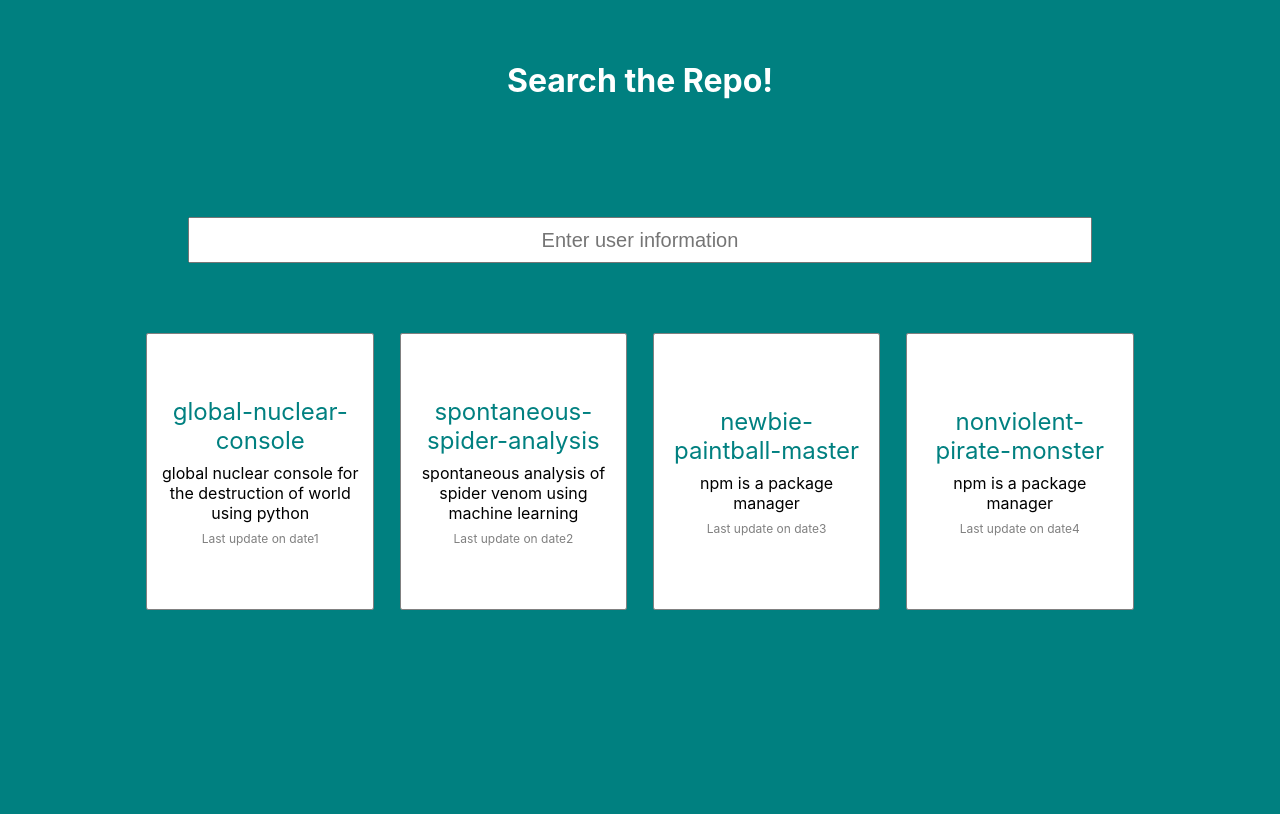
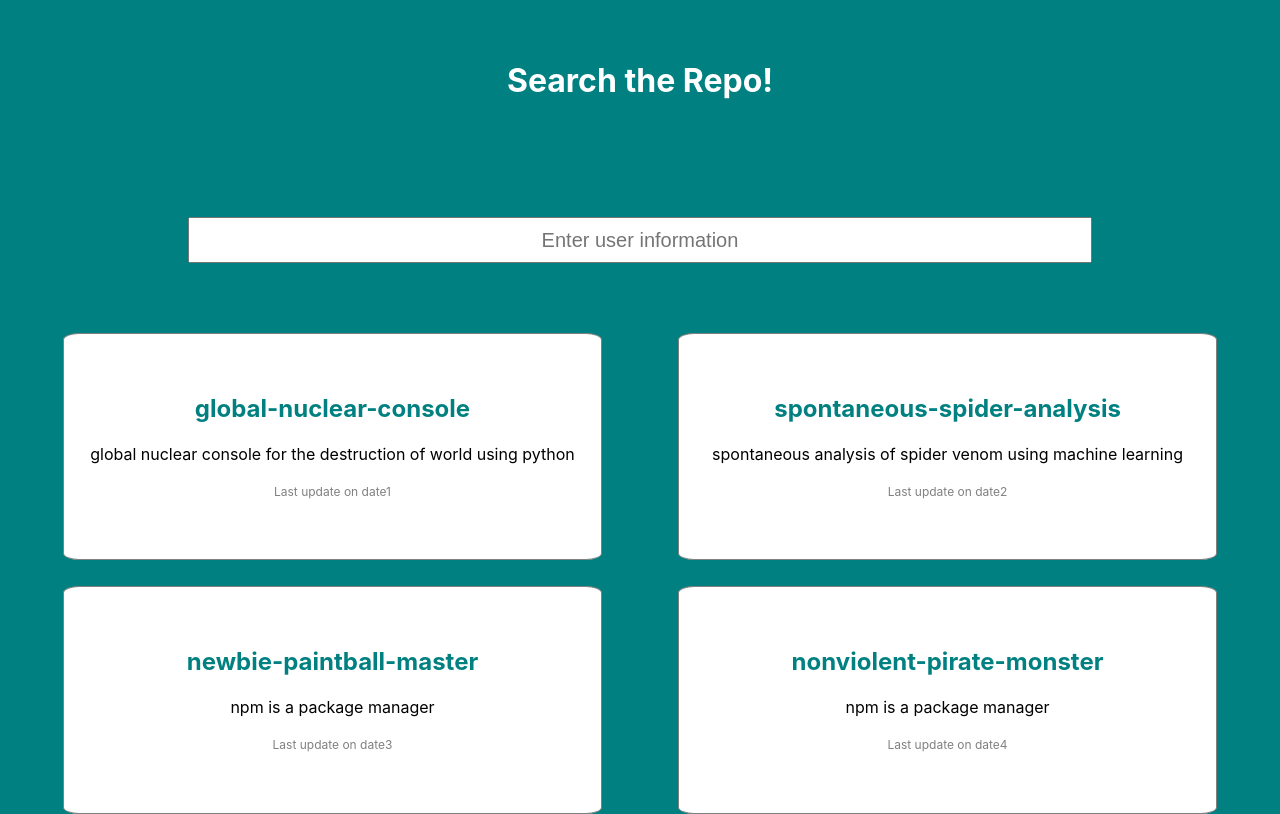
Before and after one commit to nandithavalsaraj/user-search, a React (Create React App) app: page / in a window 1280 px wide. Built offline with nearby package versions, Linux system fonts and the light colour scheme.

Commit message:
Fix element dimensions

```diff
--- a/src/App.css
+++ b/src/App.css
@@ -30,9 +30,9 @@ p {
     padding: none;
     display: flex;
     flex-direction: row;
-
     justify-content: center;
     align-items: center;
+
     color: white;
 }
 
@@ -45,7 +45,6 @@ p {
     padding: none;
     display: flex;
     flex-direction: row;
-
     justify-content: center;
     align-items: center;
 }
@@ -66,24 +65,22 @@ p {
     margin: none;
     padding: none;
     display: flex;
-
     justify-content: center;
 }
 
-.cards {
+.Cards {
     display: flex;
     flex-direction: row;
     flex-wrap: wrap;
-    justify-content: center;
+    justify-content: space-evenly;
     align-items: flex-start;
-    list-style: none;
-    flex: 1;
 }
 
-.display-card {
-    width: 200px;
-    height: 250px;
-    border-radius: 1%;
+.Display-card {
+    min-width: 150px;
+    width: 40%;
+    min-height: 200px;
+    border-radius: 3%;
     padding: 1%;
     margin: 1%;
     display: flex;
@@ -96,28 +93,37 @@ p {
     color: black;
     text-align: center;
 }
-.display-card:hover {
+.Display-card:hover {
     cursor: pointer;
-    transform: scale(1.1);
 }
 
-.card-title {
+.Search-bar:focus {
+    outline-width: 0;
+}
+
+.Card-title {
     padding-bottom: 2%;
 
     color: teal;
     font-size: 1.5rem;
 }
 
-.card-description {
+.Card-description {
     padding-top: 2%;
     padding-bottom: 2%;
 
     font-size: 1rem;
 }
 
-.card-update-date {
+.Card-update-date {
     padding-top: 2%;
 
     color: grey;
     font-size: 0.75rem;
 }
+
+@media only screen and (max-width: 600px) {
+    .Display-card {
+        width: 80%;
+    }
+}
--- a/src/App.js
+++ b/src/App.js
@@ -15,48 +15,46 @@ function App() {
                 ></input>
             </div>
             <div className="Search-result-container">
-                <div className="cards">
-                    <div className="display-card">
-                        <div className="card-title">global-nuclear-console</div>
-                        <div className="card-description">
+                <div className="Cards">
+                    <div className="Display-card">
+                        <h1 className="Card-title">global-nuclear-console</h1>
+                        <p className="Card-description">
                             global nuclear console for the destruction of world
                             using python
-                        </div>
-                        <div className="card-update-date">
+                        </p>
+                        <div className="Card-update-date">
                             Last update on date1
                         </div>
                     </div>
-                    <div className="display-card">
-                        <div className="card-title">
+                    <div className="Display-card">
+                        <h1 className="Card-title">
                             spontaneous-spider-analysis
-                        </div>
-                        <div className="card-description">
+                        </h1>
+                        <p className="Card-description">
                             spontaneous analysis of spider venom using machine
                             learning
-                        </div>
-                        <div className="card-update-date">
+                        </p>
+                        <div className="Card-update-date">
                             Last update on date2
                         </div>
                     </div>
-                    <div className="display-card">
-                        <div className="card-title">
-                            newbie-paintball-master
-                        </div>
-                        <div className="card-description">
+                    <div className="Display-card">
+                        <h1 className="Card-title">newbie-paintball-master</h1>
+                        <p className="Card-description">
                             npm is a package manager
-                        </div>
-                        <div className="card-update-date">
+                        </p>
+                        <div className="Card-update-date">
                             Last update on date3
                         </div>
                     </div>
-                    <div className="display-card">
-                        <div className="card-title">
+                    <div className="Display-card">
+                        <h1 className="Card-title">
                             nonviolent-pirate-monster
-                        </div>
-                        <div className="card-description">
+                        </h1>
+                        <p className="Card-description">
                             npm is a package manager
-                        </div>
-                        <div className="card-update-date">
+                        </p>
+                        <div className="Card-update-date">
                             Last update on date4
                         </div>
                     </div>
```
